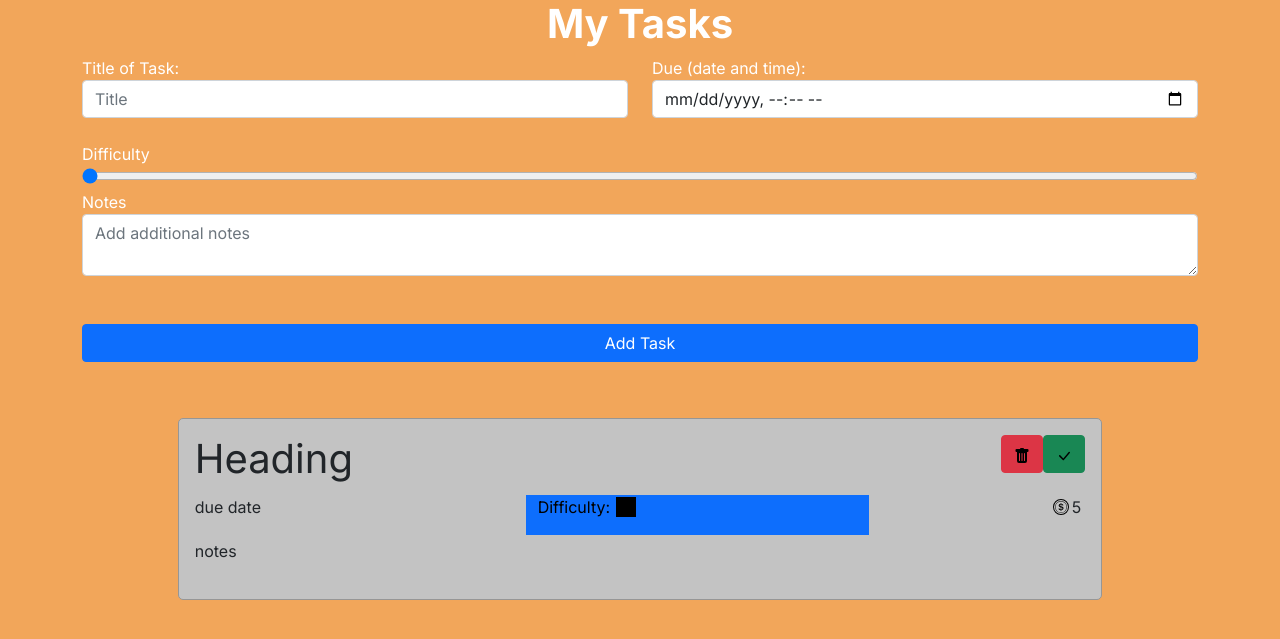
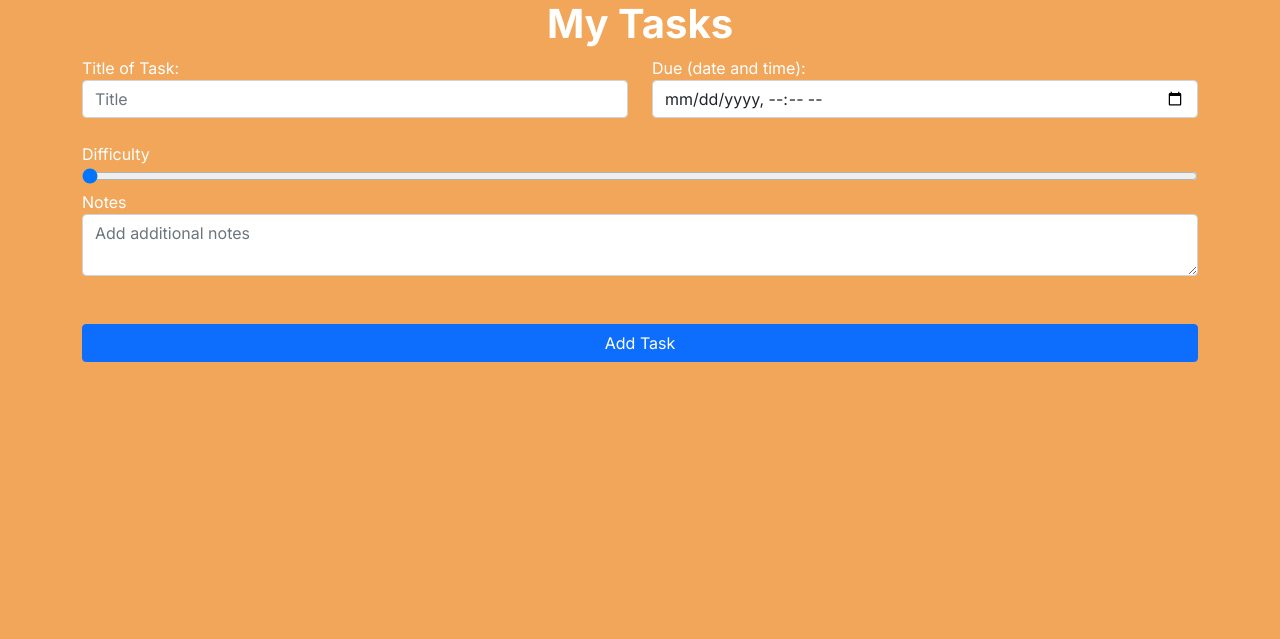
Before and after one commit to KOL305/task-manager-with-slimes, a Flask app: page /tasks in a window 1280 px wide. Shown: the part 120-759 px from the top of the page. Run offline with Flask 2, Linux system fonts and the light colour scheme; the visitor is signed in with stand-in values (Sample User, id 1); data that the repository does not hold is empty; parts of the project's set-up code (start-up, migrations or seed data) failed here and were passed over; some libraries are stand-ins or nearby versions.

Commit message:
removed example task

```diff
--- a/templates/tasks.html
+++ b/templates/tasks.html
@@ -69,41 +69,7 @@
         </form>
     <br>
 
-    <div id="taskList" style="width:80vw; max-width:85%;" class="container">
-        <div class="taskCard my-2">
-            <div class="card-body">
-                <div class="row">
-                    <div class="col-8">
-                        <h1 class="card-title">Heading</h1>
-                    </div>
-                    <div class="col-4">
-                        <button style="float:right;" class="btn btn-success"><img src="{{ url_for('static', filename='images/objects/check-lg.svg') }}"></button>
-                        <button style="float:right;" class="btn btn-danger"><img src="{{ url_for('static', filename='images/objects/trash-fill.svg') }}"></button>
-                    </div>
-                </div>
-                <div class="row my-1">
-                    <div class="col">
-                        <p style="float:left;">due date</p>
-                    </div>
-                    <div class="col bg-primary">
-                        <div class="" style="min-width:200px;">
-                            <p style="float:left; color:black;">Difficulty:</p>
-                            <div class="square" style="float:left;"></div>
-                        </div>
-                    </div>
-                    <div class="col-3">
-                        <p style="float:right;" class="mx-1">5</p>
-                        <img src="{{ url_for('static', filename='images/objects/coin.svg') }}" style="float:right;" class="coin">
-                    </div>
-                </div>
-                <div class="row my-1">
-                    <div class="col">
-                        <p>notes</p>
-                    </div>
-                </div>
-            </div>
-        </div>
-    </div><br><br>
+    <div id="taskList" style="width:80vw; max-width:85%;" class="container"></div><br><br>
 </div>
 {% endblock %}
 {% block scripts %}
```
